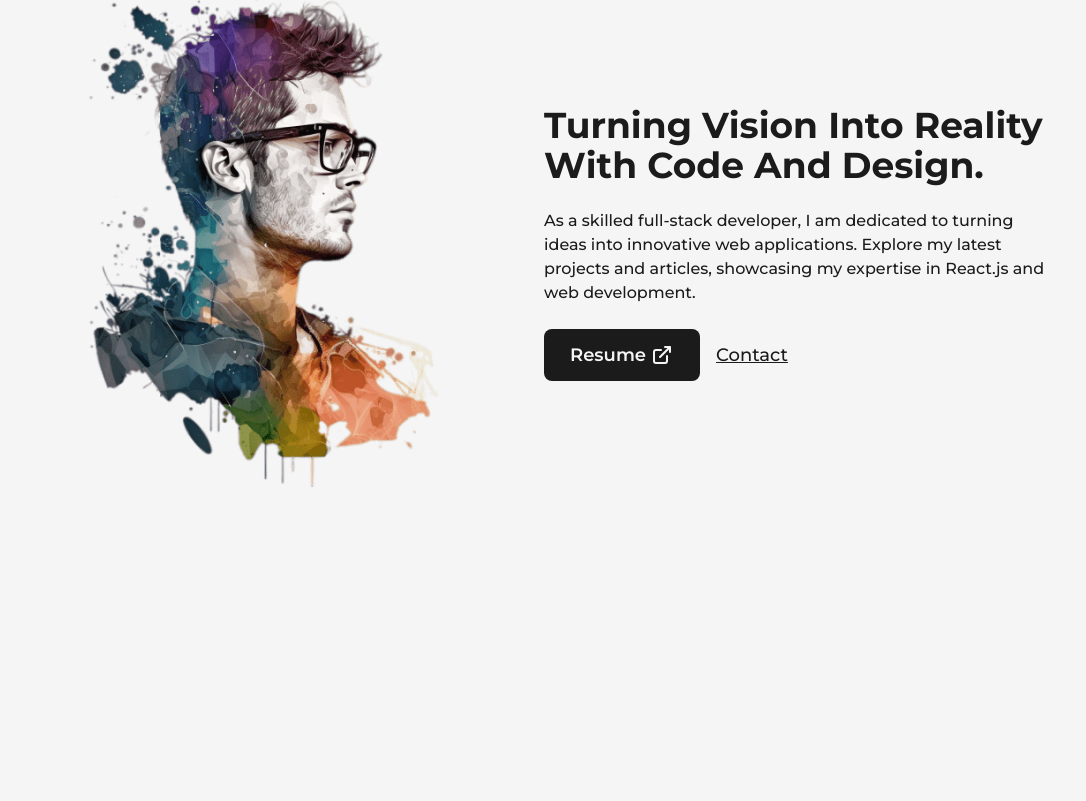
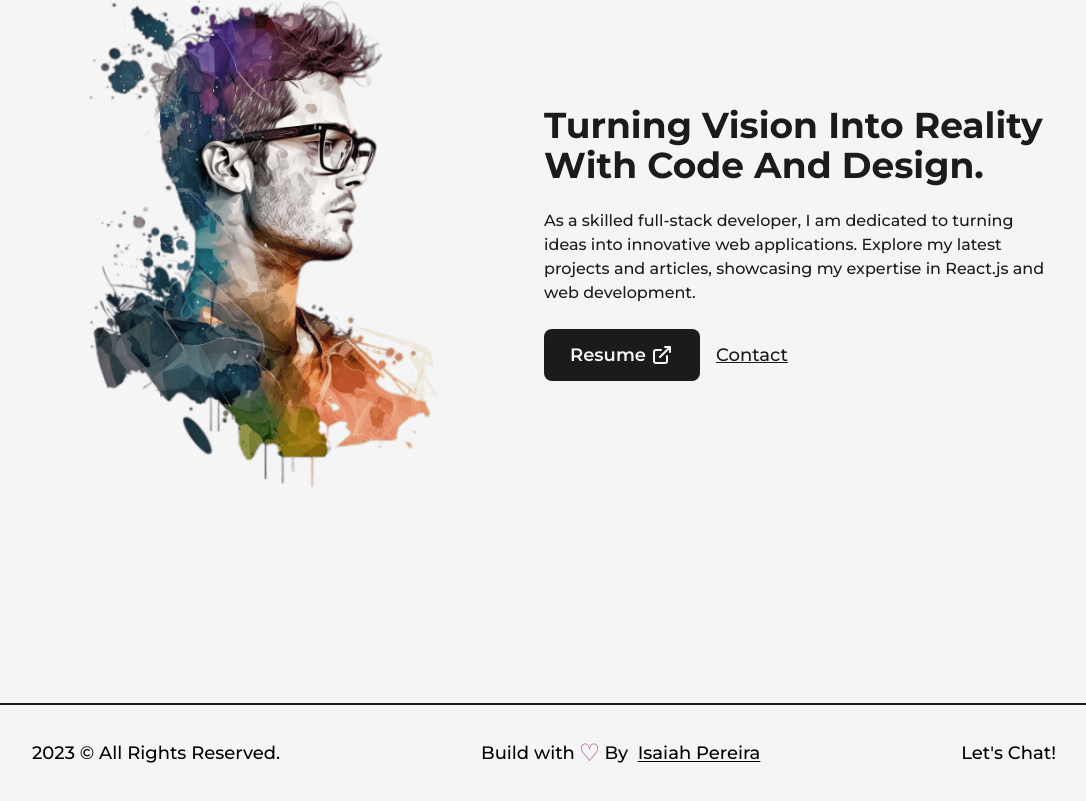
Before and after one commit to isaiahpere/flappy-porty, a Next.js app: page / in a window 1280 px wide. Shown: the part 185-986 px from the top of the page, without its empty margins (96-1182 px from the left). Before the commit the page ends 888 px from the top, so only its background shows below. Built offline with nearby package versions, Linux system fonts and the light colour scheme.

Commit message:
create footer

```diff
--- a/src/app/components/AnimatedText.jsx
+++ b/src/app/components/AnimatedText.jsx
@@ -2,6 +2,7 @@
 import React from "react";
 import { motion } from "framer-motion";
 
+// animation for entire quote
 const quote = {
   initial: {
     opacity: 0,
@@ -15,6 +16,7 @@
   },
 };
 
+// animation per single word
 const singleWord = {
   initial: {
     opacity: 0,
--- /dev/null
+++ b/src/app/components/Footer.jsx
@@ -0,0 +1,23 @@
+import Link from "next/link";
+
+import Layout from "./Layout";
+
+const Footer = () => {
+  return (
+    <footer className="w-full border-t-2 border-solid border-dark font-medium text-lg">
+      <Layout className="py-8 flex items-center justify-between ">
+        <span>{new Date().getFullYear()} &copy; All Rights Reserved.</span>
+        <div className="flex items-center">
+          Build with <span className="text-primary text-2xl px-1">&#9825;</span>
+          By &nbsp;
+          <Link href="/" className=" underline underline-offset-2">
+            Isaiah Pereira
+          </Link>
+        </div>
+        <Link href="/">Let's Chat!</Link>
+      </Layout>
+    </footer>
+  );
+};
+
+export default Footer;
--- a/src/app/layout.jsx
+++ b/src/app/layout.jsx
@@ -3,6 +3,7 @@
 import { Montserrat } from "next/font/google";
 
 import NavBar from "./components/NavBar";
+import Footer from "./components/Footer";
 
 const montserrat = Montserrat({ subsets: ["latin"], variable: "--font-mont" });
 
@@ -27,6 +28,7 @@
       <body className={`${montserrat.variable} font-mont bg-light `}>
         <NavBar />
         {children}
+        <Footer />
       </body>
     </html>
   );
```
